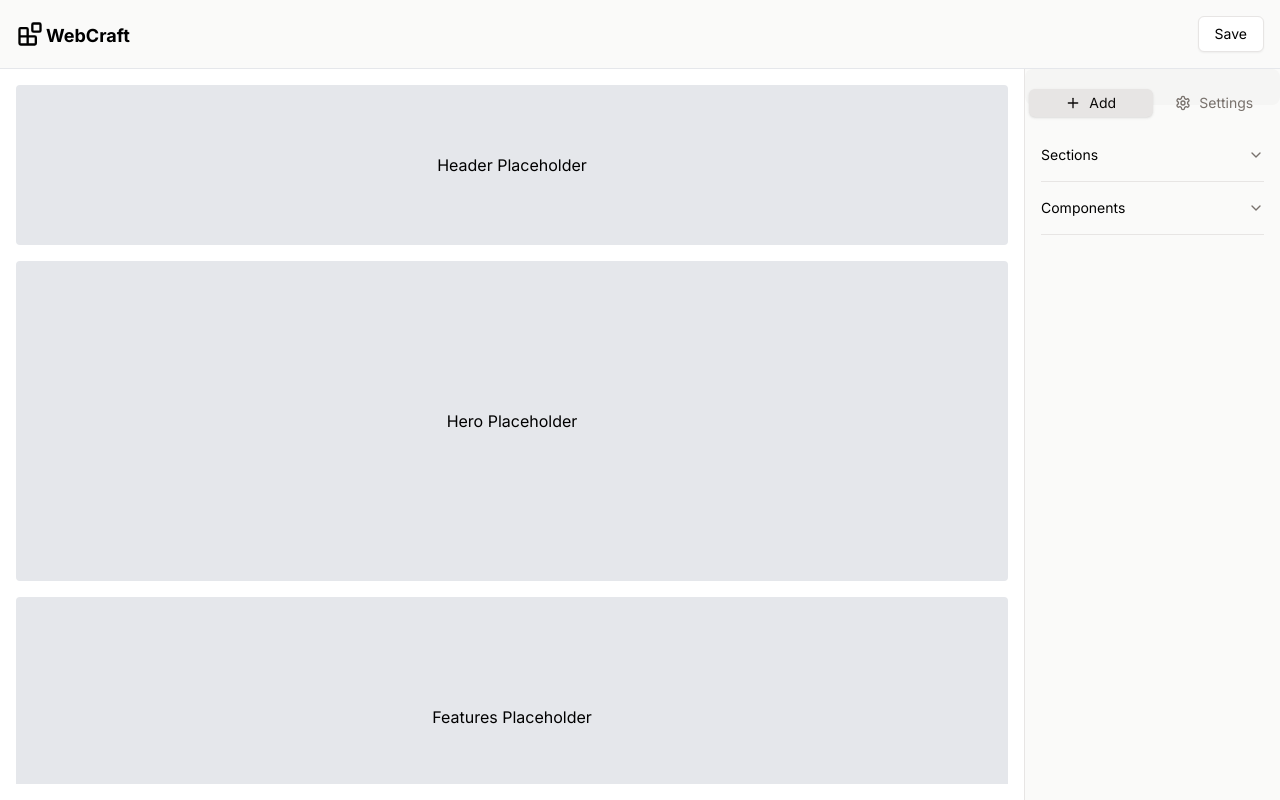
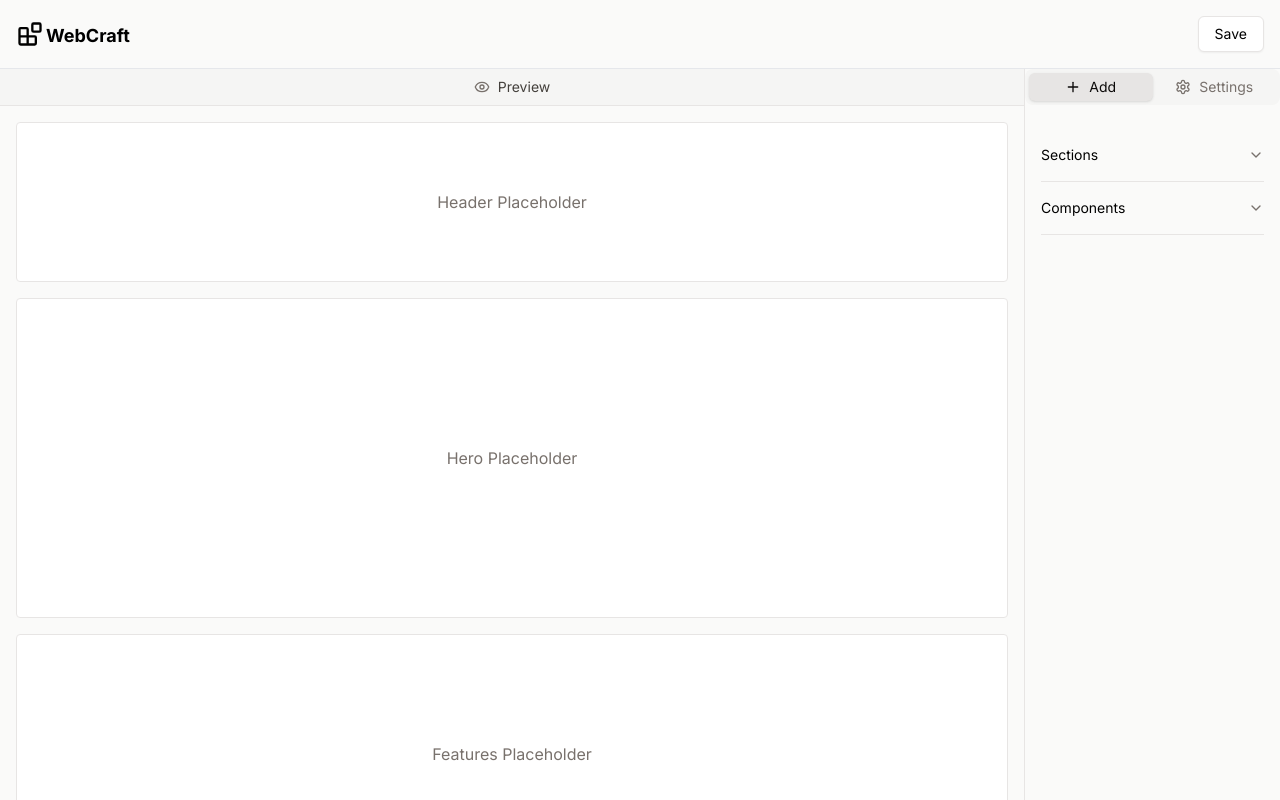
Before and after one commit to ahmedkhalidahi22/web-craft, a Next.js app: page / in a window 1280 px wide. Built offline with nearby package versions, Linux system fonts and the light colour scheme.

Commit message:
add stone bg

```diff
--- a/src/app/layout.tsx
+++ b/src/app/layout.tsx
@@ -15,7 +15,7 @@ export default function RootLayout({
 }>) {
   return (
     <html lang="en">
-      <body className={`flex flex-col h-screen`}>
+      <body className={`flex flex-col h-screen bg-stone-50`}>
         <Navbar />
         <div className="flex flex-1 overflow-hidden">
           {children}
--- a/src/components/BuilderSideBar.tsx
+++ b/src/components/BuilderSideBar.tsx
@@ -41,7 +41,7 @@ export function BuilderSideBar() {
   return (
     <div className="w-64 border-l border-stone-200 bg-stone-50">
       <Tabs defaultValue="add" className="w-full">
-        <TabsList className="grid w-full grid-cols-2 bg-stone-100 pt-5">
+        <TabsList className="grid w-full grid-cols-2 bg-stone-100 ">
           <TabsTrigger value="add" className="data-[state=active]:bg-stone-200">
             <Plus className="h-4 w-4 mr-2" /> Add
           </TabsTrigger>
--- a/src/components/PriviewArea.tsx
+++ b/src/components/PriviewArea.tsx
@@ -1,22 +1,34 @@
 import { ScrollArea } from "@/components/ui/scroll-area";
+import { Eye } from "lucide-react";
 
 export function PreviewArea() {
   return (
-    <ScrollArea className="flex-grow p-4">
-      <div className="space-y-4">
-        <div className="h-40 bg-gray-200 rounded flex items-center justify-center">
+    <div className="flex-grow flex flex-col">
+      <div className="bg-stone-100 p-2 border-b border-stone-200 flex items-center justify-center">
+        <Eye className="h-4 w-4 mr-2 text-stone-500" />
+        <span className="text-sm font-medium text-stone-700">Preview</span>
+      </div>
+      <ScrollArea className="flex-grow relative">
+        <div className="absolute inset-0 flex items-center justify-center pointer-events-none">
+          <span className="text-9xl font-bold text-stone-100 select-none">
+            PREVIEW
+          </span>
+        </div>
+        <div className="p-4 space-y-4 relative z-10">
+          <div className="h-40 bg-white border border-stone-200 rounded flex items-center justify-center text-stone-500">
             Header Placeholder
           </div>
-        <div className="h-80 bg-gray-200 rounded flex items-center justify-center">
+          <div className="h-80 bg-white border border-stone-200 rounded flex items-center justify-center text-stone-500">
             Hero Placeholder
           </div>
-        <div className="h-60 bg-gray-200 rounded flex items-center justify-center">
+          <div className="h-60 bg-white border border-stone-200 rounded flex items-center justify-center text-stone-500">
             Features Placeholder
           </div>
-        <div className="h-40 bg-gray-200 rounded flex items-center justify-center">
+          <div className="h-40 bg-white border border-stone-200 rounded flex items-center justify-center text-stone-500">
             Footer Placeholder
           </div>
         </div>
       </ScrollArea>
+    </div>
   );
 }
```
Lines whose indentation alone changed are shown as unchanged.
